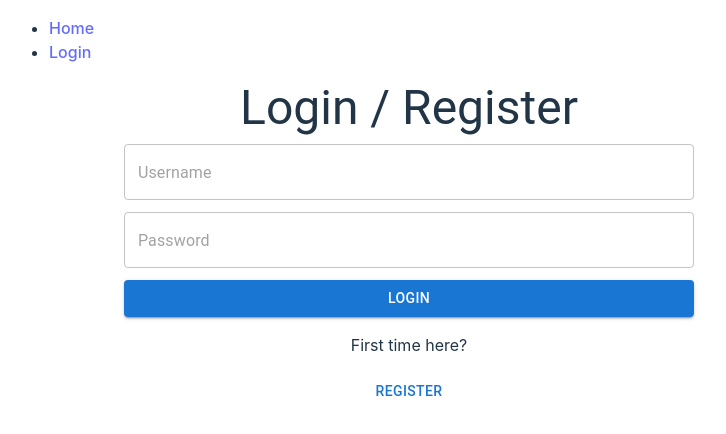
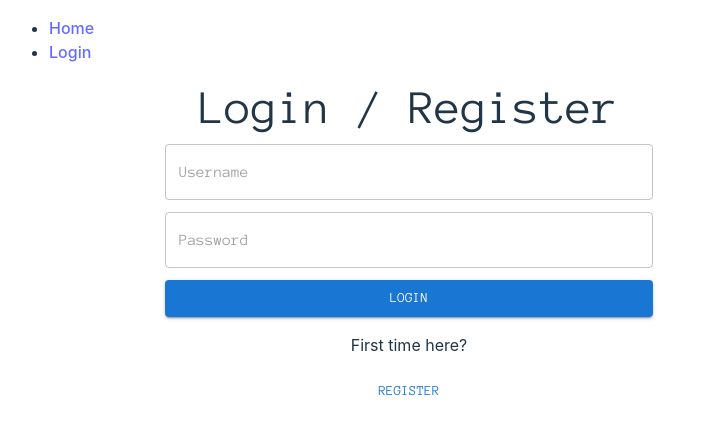
Before and after one commit to Jonsson-123/mediakayttajakokemus, a React (Vite) app: page / in a window 1280 px wide. Shown: the top 434 px of the page, without its empty margins (231-957 px from the left). Built offline with nearby package versions, Linux system fonts and the light colour scheme; the HTML template or start-up script is replaced by a standard one.

Commit message:
30.3 tunti

```diff
--- a/src/theme/themeOptions.js
+++ b/src/theme/themeOptions.js
@@ -0,0 +1,12 @@
+import '@fontsource/anonymous-pro';
+import '@fontsource/alegreya';
+
+const themeOptions = {
+  typography: {
+    fontFamily: 'Anonymous Pro',
+  },
+  body1: {
+    fontFamily: 'alegreya',
+  },
+};
+export {themeOptions};
--- a/src/views/Layout.jsx
+++ b/src/views/Layout.jsx
@@ -1,8 +1,9 @@
+import {createTheme, ThemeProvider} from '@mui/material';
 import {useContext, useEffect} from 'react';
 import {Link, Outlet, useLocation, useNavigate} from 'react-router-dom';
 import {MediaContext} from '../contexts/MediaContext';
 import {useUser} from '../hooks/apiHooks';
-
+import {themeOptions} from '../theme/themeOptions';
 const Layout = () => {
   const {user, setUser} = useContext(MediaContext);
   const navigate = useNavigate();
@@ -27,7 +28,10 @@ const Layout = () => {
     getUserInfo();
   }, []); // jos taulukko tyhjä, ajetaan vain kerran
 
+  const theme = createTheme(themeOptions);
+
   return (
+    <ThemeProvider theme={theme}>
       <div>
         <nav>
           <ul>
@@ -54,6 +58,7 @@ const Layout = () => {
           <Outlet />
         </main>
       </div>
+    </ThemeProvider>
   );
 };
 
```
Lines whose indentation alone changed are shown as unchanged.
